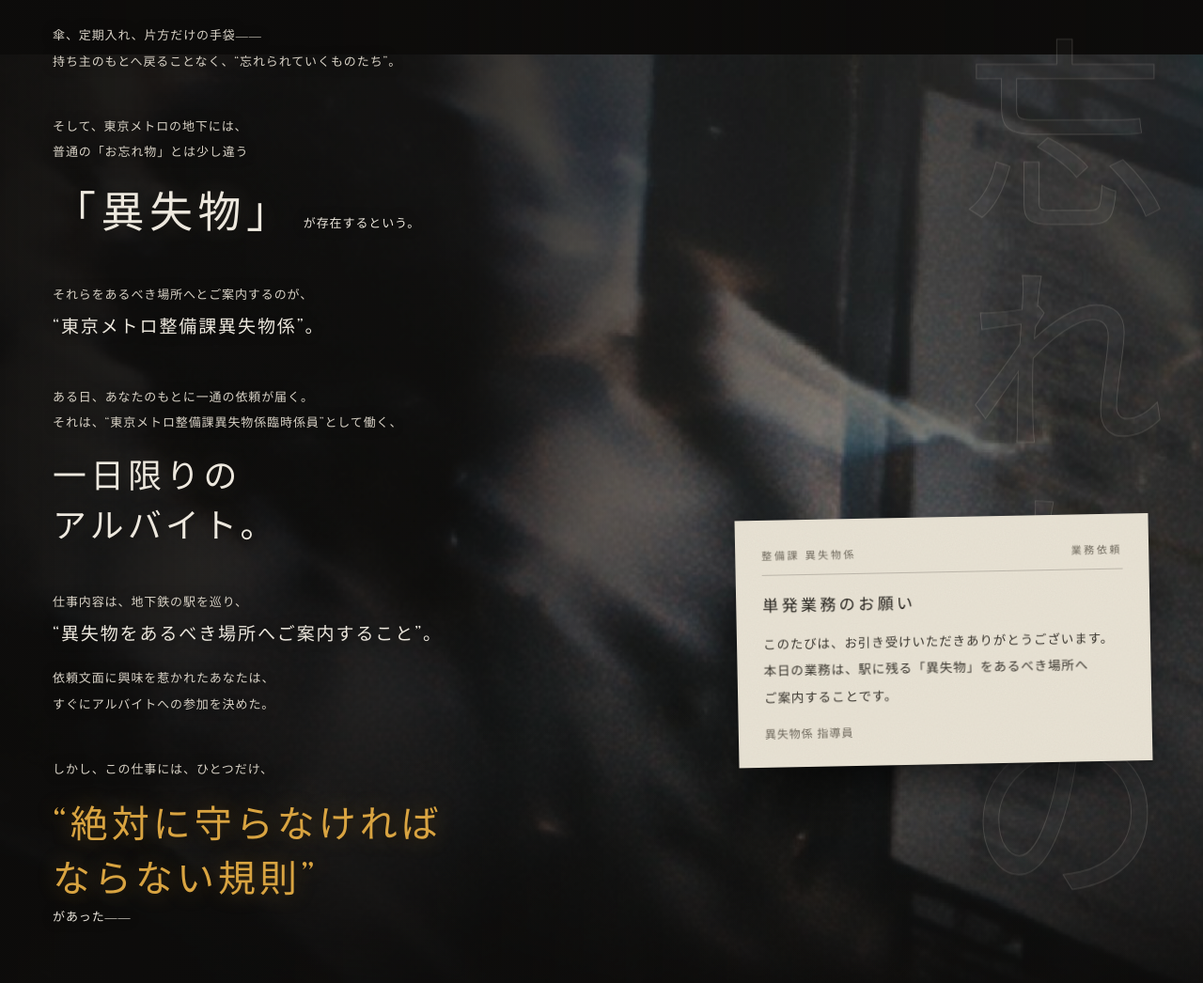
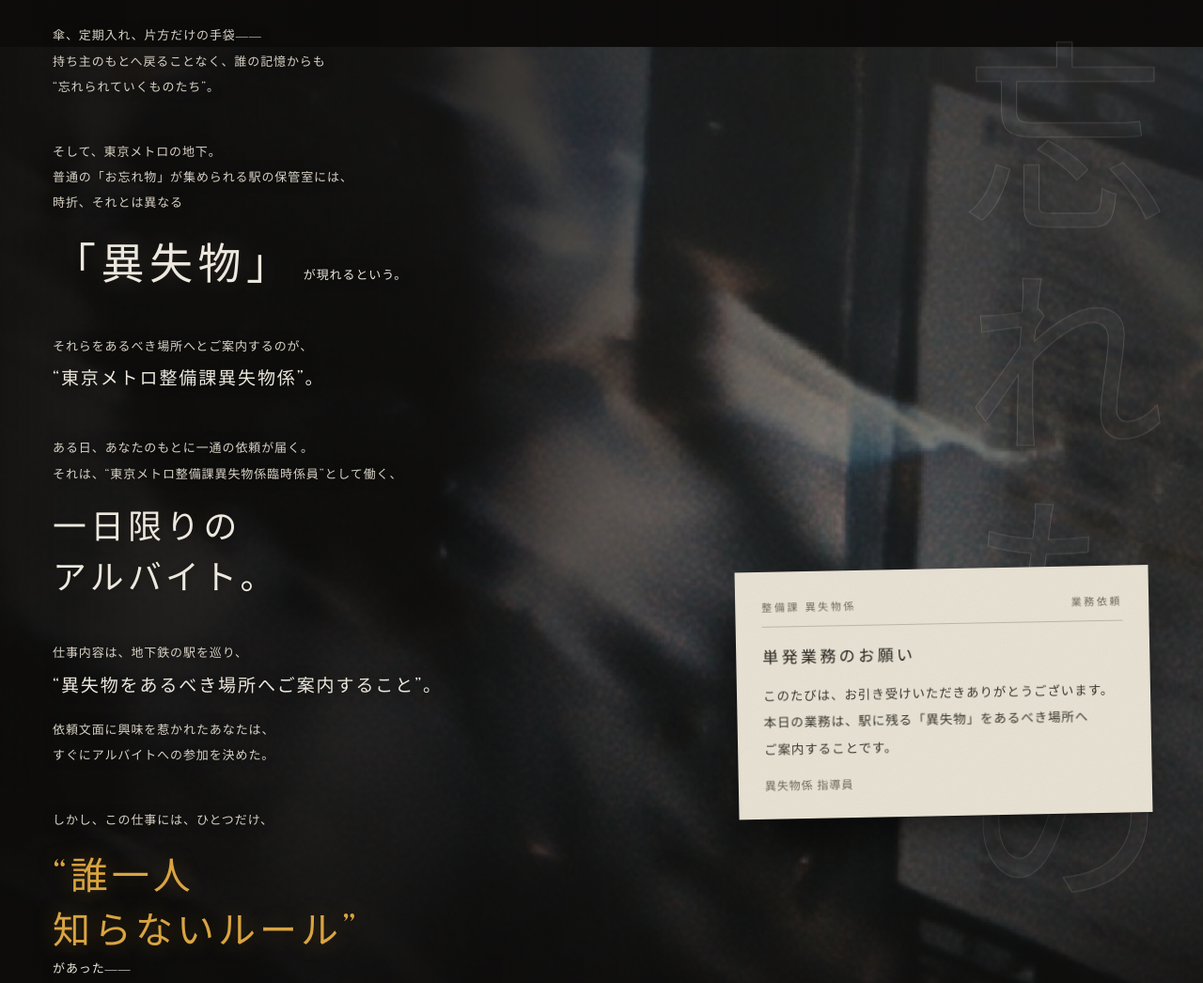
Before and after one commit to Mkai-MoRi/metoro-lost-lp, a plain HTML site: page index.html in a window 1280 px wide. Shown: the part 1393-2439 px from the top of the page at 94% size. Drawn offline with nearby package versions, Linux system fonts and the light colour scheme.

Commit message:
あらすじの文言を差し替える
Co-Authored-By: Claude Opus 5.5 (1M context) <noreply@anthropic.com>

```diff
--- a/index.html
+++ b/index.html
@@ -1001,16 +1001,16 @@ svg.stamp text{fill:currentColor;stroke:none;text-anchor:middle;font-family:var(
     <div class="fade">
       <h2 id="about-h">駅には毎日、<br><span class="ln">たくさんの</span><span class="ln">「お忘れ物」が届く。</span></h2>
       <div class="body">
-        <p class="sm"><span class="ln">傘、定期入れ、片方だけの手袋――</span><br><span class="ln">持ち主のもとへ戻ることなく、</span><span class="ln">“忘れられていくものたち”。</span></p>
-        <p class="sm gap"><span class="ln">そして、東京メトロの地下には、</span><br><span class="ln">普通の「お忘れ物」とは少し違う</span></p>
-        <p class="pop"><span class="x1">「異失物」</span><span class="ln sm">が存在するという。</span></p>
+        <p class="sm"><span class="ln">傘、定期入れ、片方だけの手袋――</span><br><span class="ln">持ち主のもとへ戻ることなく、</span><span class="ln">誰の記憶からも</span><span class="ln">“忘れられていくものたち”。</span></p>
+        <p class="sm gap"><span class="ln">そして、東京メトロの地下。</span><br><span class="ln">普通の「お忘れ物」が集められる</span><span class="ln">駅の保管室には、</span><br><span class="ln">時折、それとは異なる</span></p>
+        <p class="pop"><span class="x1">「異失物」</span><span class="ln sm">が現れるという。</span></p>
         <p class="sm gap"><span class="ln">それらをあるべき場所へとご案内するのが、</span><br><span class="x3">“東京メトロ整備課異失物係”。</span></p>
         <p class="sm gap"><span class="ln">ある日、あなたのもとに一通の依頼が届く。</span><br><span class="ln">それは、</span><span class="ln">“東京メトロ整備課異失物係臨時係員”</span><span class="ln">として働く、</span></p>
         <p class="pop"><span class="x1 md"><span class="ln">一日限りの</span><span class="ln">アルバイト。</span></span></p>
         <p class="sm gap"><span class="ln">仕事内容は、地下鉄の駅を巡り、</span><br><span class="x3">“異失物をあるべき場所へご案内すること”。</span></p>
         <p class="sm"><span class="ln">依頼文面に興味を惹かれたあなたは、</span><br><span class="ln">すぐにアルバイトへの参加を決めた。</span></p>
         <p class="sm gap"><span class="ln">しかし、この仕事には、</span><span class="ln">ひとつだけ、</span></p>
-        <p class="pop last"><span class="x2"><span class="ln">“絶対に守らなければ</span><span class="ln">ならない規則”</span></span><span class="ln sm">があった――</span></p>
+        <p class="pop last"><span class="x2"><span class="ln">“誰一人</span><span class="ln">知らないルール”</span></span><span class="ln sm">があった――</span></p>
       </div>
     </div>
     <aside class="letter paper fade" data-depth="-.35" aria-label="依頼状">
```
